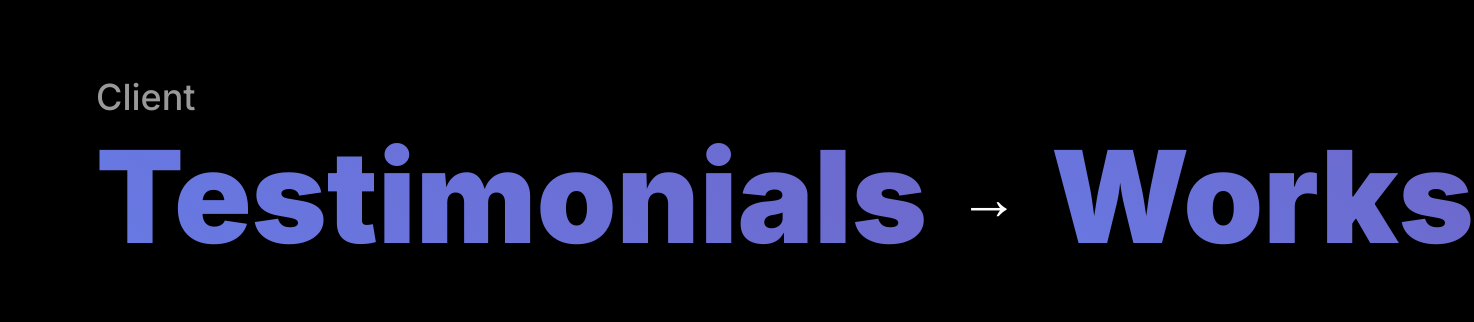
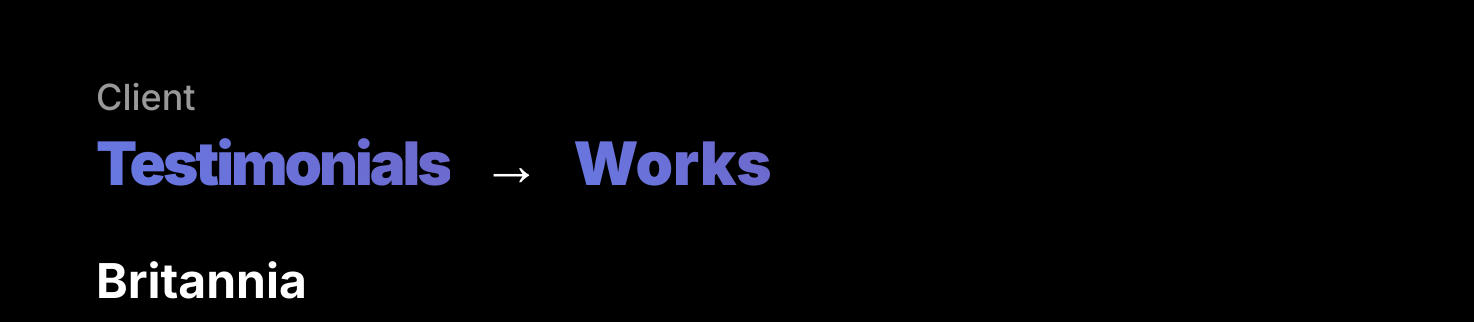
Before and after one commit to Uday-04-developer/Sample_portfolio, a plain HTML site: page index.html in a window 1280 px wide. Shown: the part 4660-4982 px from the top of the page, 1474 px wide, since content can reach past the window. Drawn offline with nearby package versions, Linux system fonts and the light colour scheme.

Commit message:
index.html

```diff
--- a/index.html
+++ b/index.html
@@ -375,9 +375,9 @@
             <div class="mb-16">
                 <h2 class="text-4xl font-medium mb-4 opacity-60">Client</h2>
                 <div class="flex items-center space-x-8 mb-8">
-                    <h2 class="text-8xl md:text-9xl font-black reveal-text">Testimonials</h2>
+                    <h2 class="text-6xl md:text-6xl font-black tracking-tighter reveal-text">Testimonials</h2>
                     <div class="text-6xl">→</div>
-                    <h2 class="text-8xl md:text-9xl font-black reveal-text">Works</h2>
+                    <h2 class="text-6xl md:text-6xl font-black reveal-text">Works</h2>
                 </div>
             </div>
 
```
